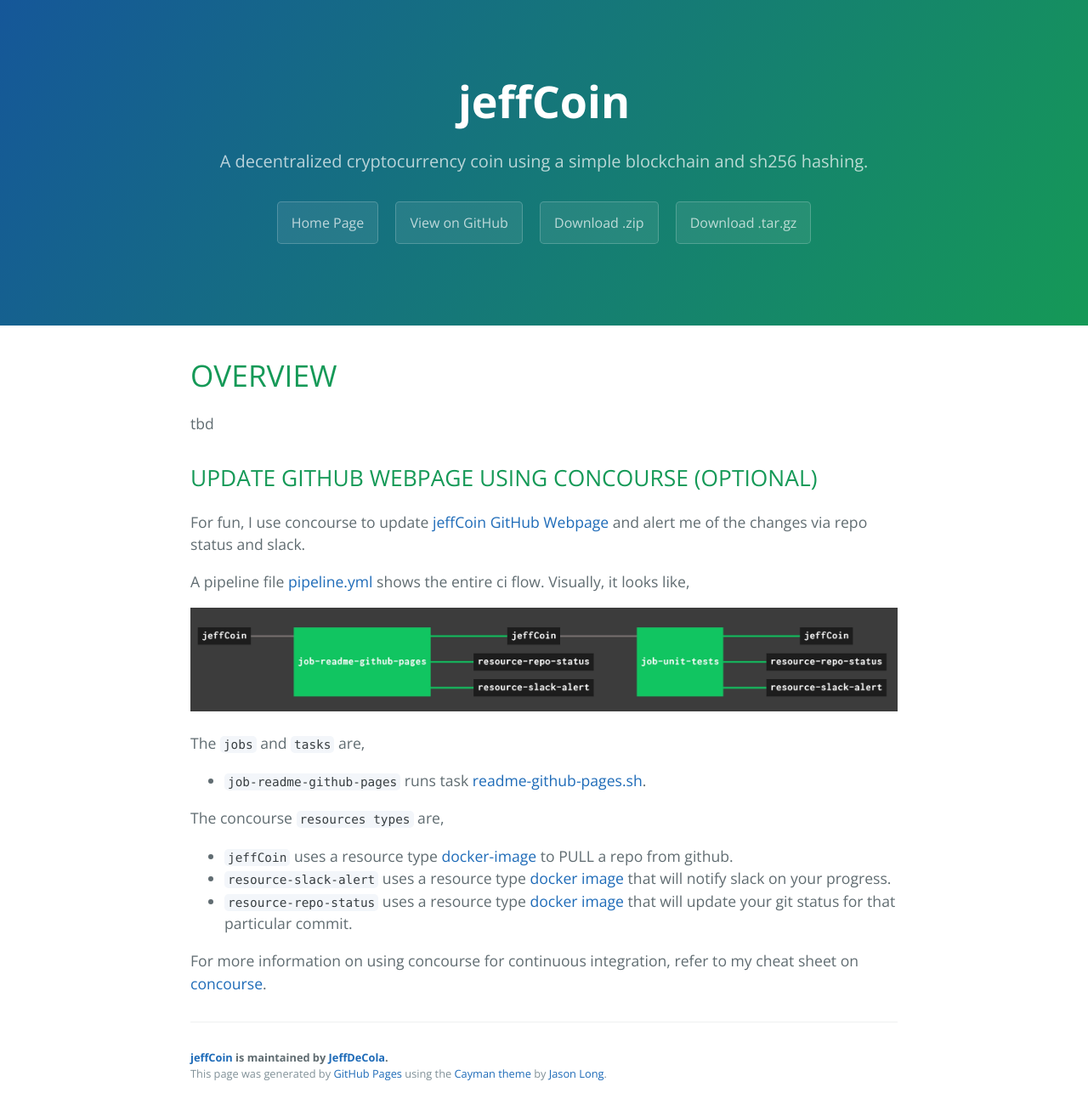
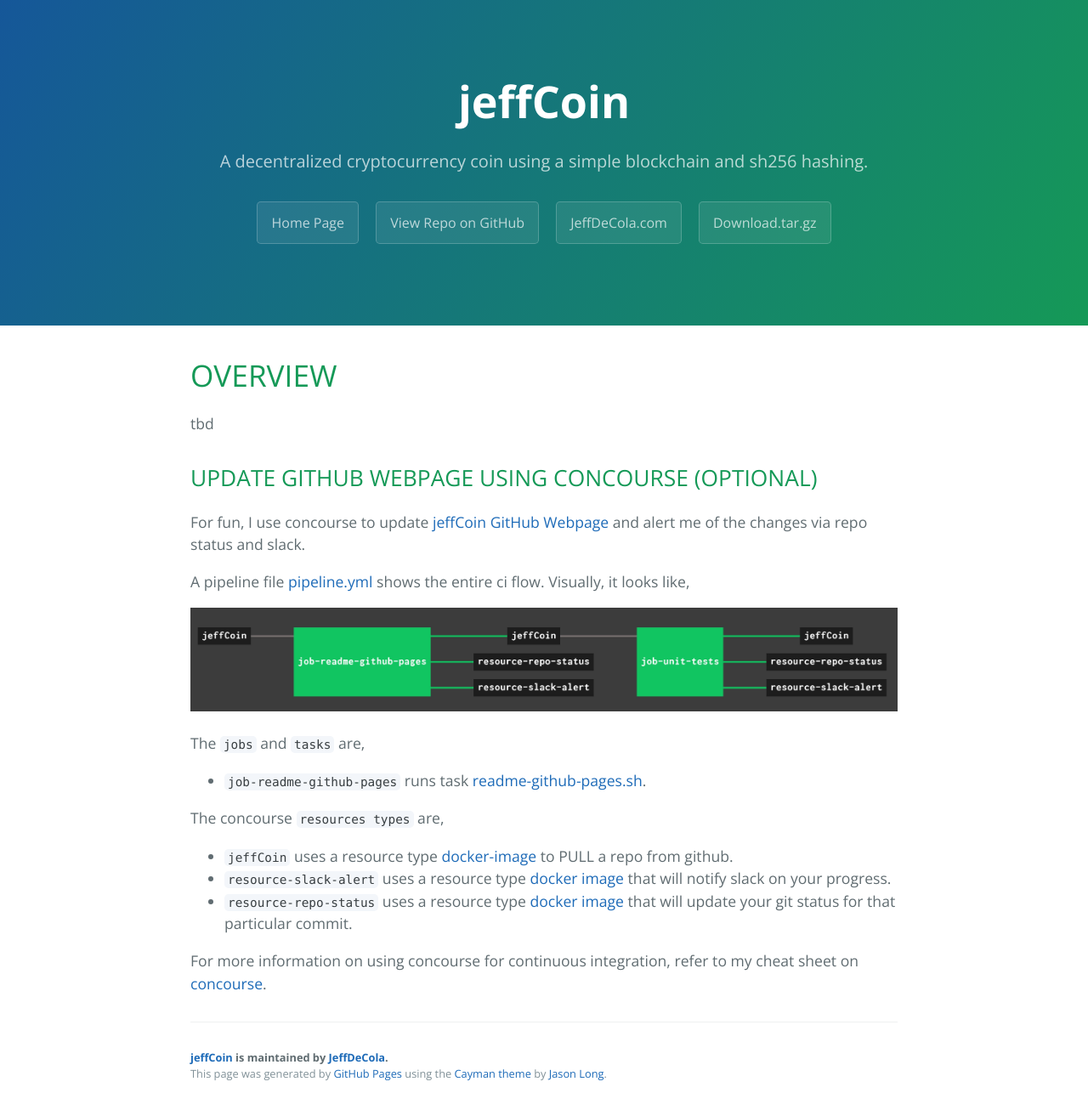
Before and after one commit to JeffDeCola/jeffCoin, a Jekyll site: the page built from docs/index.md, in a window 1280 px wide. Shown: the whole page at 85% size. Built offline with Jekyll 4.4.1, drawn with Linux system fonts in a browser that asks for light colours; nearby versions of some CDN libraries; library files that are not in the unit come from our copies.

Commit message:
updated ci and readme

```diff
--- a/docs/_layouts/default.html
+++ b/docs/_layouts/default.html
@@ -17,9 +17,9 @@
             <h1 class="project-name">{{ page.projectname }}</h1>
             <h2 class="project-tagline">{{ page.summary }}</h2>
             <a href="https://jeffdecola.github.io" class="btn">Home Page</a>
-      <a href="https://github.com/JeffDeCola/{{ page.projectname }}" class="btn">View on GitHub</a>
-      <a href="https://github.com/JeffDeCola/{{ page.projectname }}/zipball/master" class="btn">Download .zip</a>
-      <a href="https://github.com/JeffDeCola/{{ page.projectname }}/tarball/master" class="btn">Download .tar.gz</a>
+            <a href="https://github.com/JeffDeCola/{{ page.projectname }}" class="btn">View Repo on GitHub</a>
+            <a href="https://JeffDeCola.com" class="btn">JeffDeCola.com</a>
+            <a href="https://github.com/JeffDeCola/{{ page.projectname }}/tarball/master" class="btn">Download.tar.gz</a>
         </section>
 
         <section class="main-content">
@@ -34,4 +34,5 @@
         </section>
 
     </body>
+
 </html>
```
Lines whose indentation alone changed are shown as unchanged.
